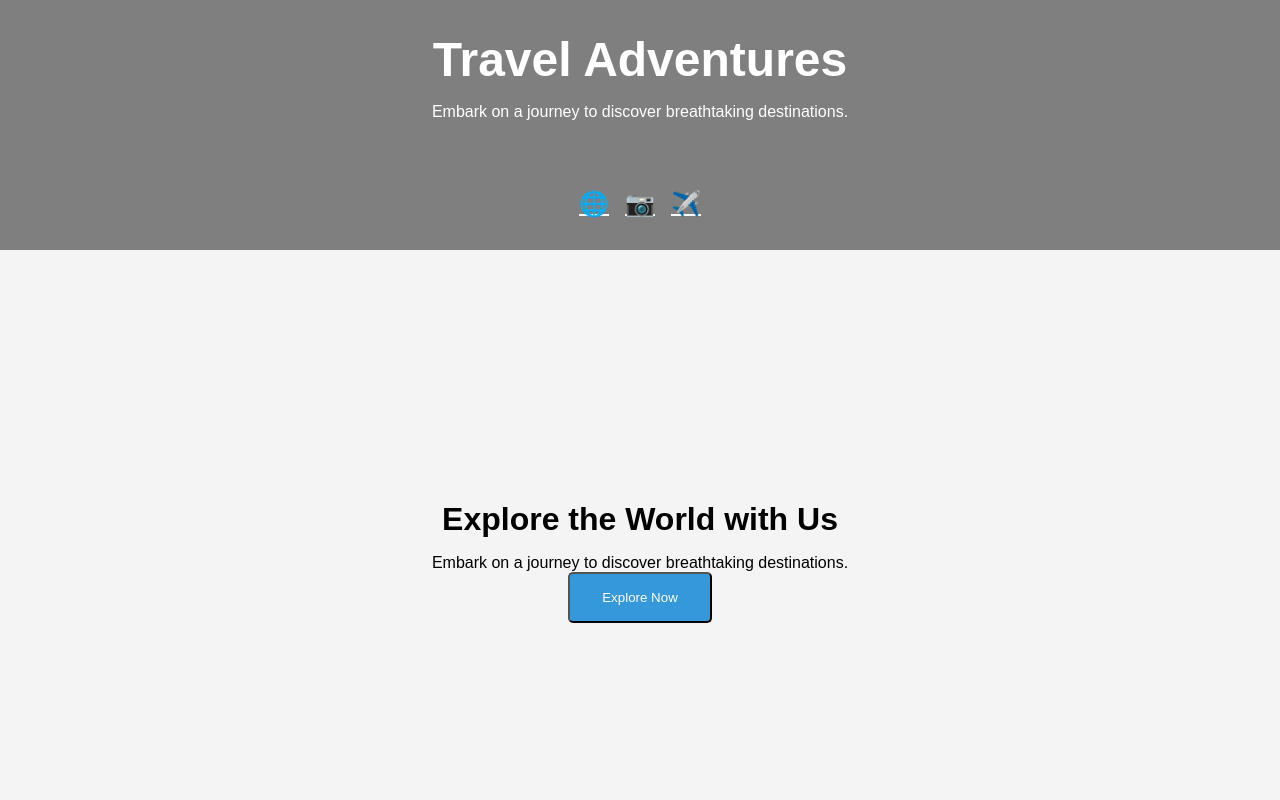
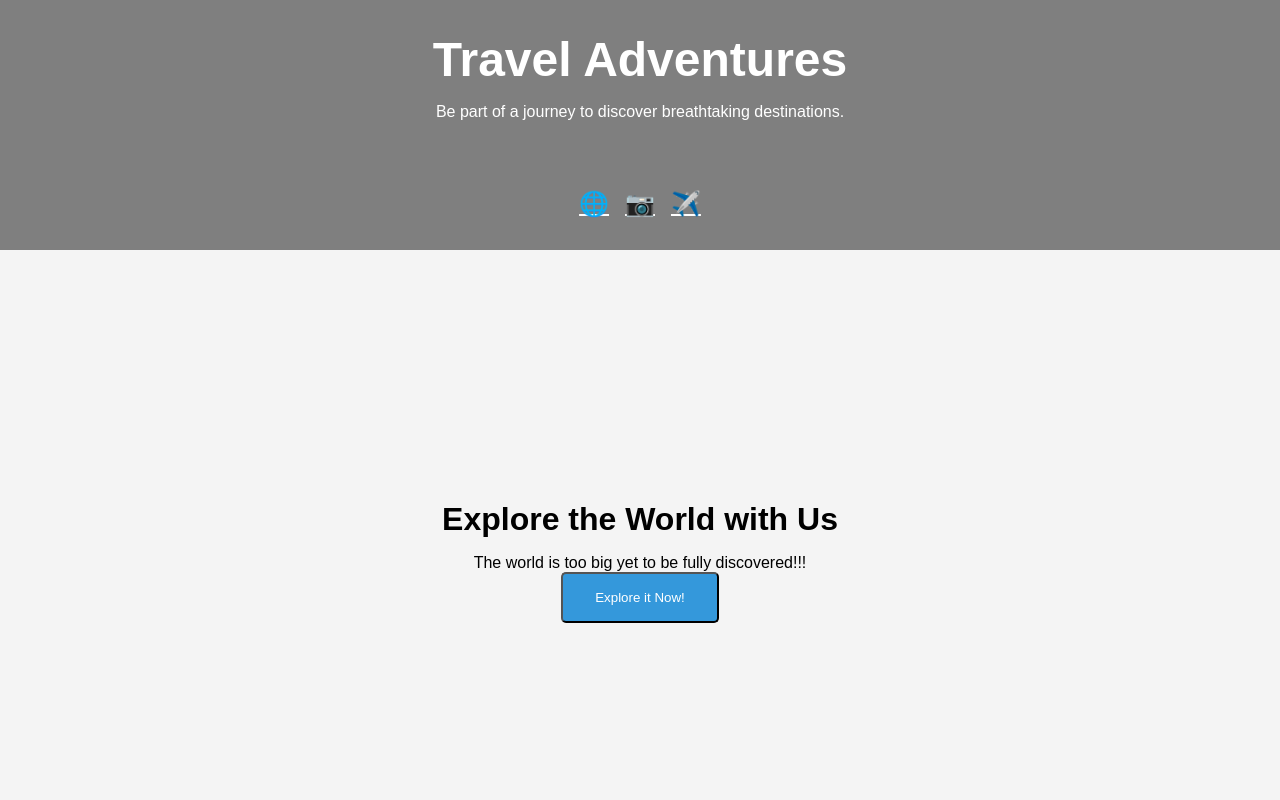
Before and after one commit to Firuzjon1771/CSS, a plain HTML site: page index.html in a window 1280 px wide. Shown: the top 800 px of the page. Drawn offline with Linux system fonts and the light colour scheme.

Commit message:
Update index.html

```diff
--- a/index.html
+++ b/index.html
@@ -9,7 +9,7 @@
     <body>
         <header>
             <h1>Travel Adventures</h1>
-            <p>Embark on a journey to discover breathtaking destinations.</p>
+            <p>Be part of a journey to discover breathtaking destinations.</p>
             <div class="social-icons">
                 <a href="#" class="social-icon">🌐</a>
                 <a href="#" class="social-icon">📷</a>
@@ -19,8 +19,8 @@
         <main>
             <section class="content">
                 <h2>Explore the World with Us</h2>
-                <p>Embark on a journey to discover breathtaking destinations.</p>
-                <button id="explore-button" class="explore-button">Explore Now</button>
+                <p>The world is too big yet to be fully discovered!!!</p>
+                <button id="explore-button" class="explore-button">Explore it Now!</button>
             </section>
         </main>
         <footer>
```
